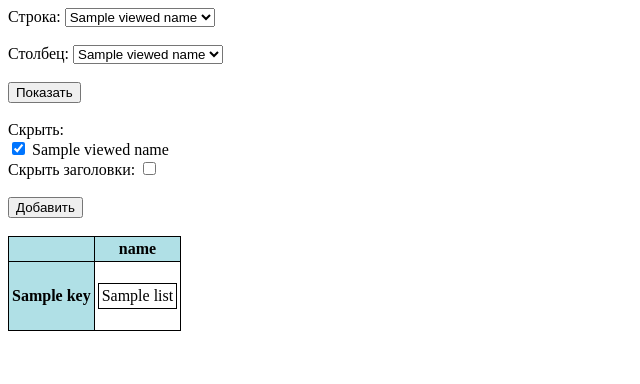
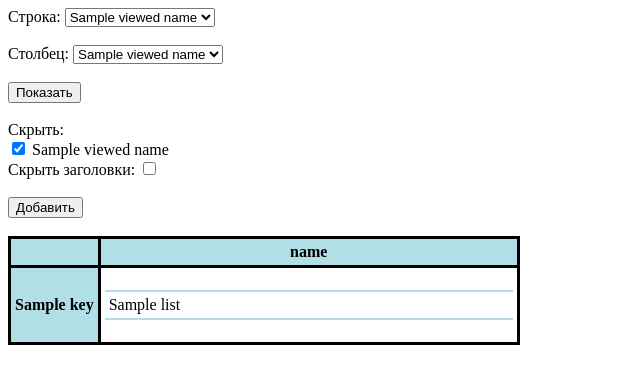
Before and after one commit to Mup0c/timetable, a Flask app: template templates/analytics.html in a window 1280 px wide. Shown: the top 384 px of the page, without its empty margins (0-640 px from the left). Run offline with Flask 2, Linux system fonts and the light colour scheme; the template is opened without the code that fills it: most values are stand-ins (such as "Sample title", 1, 10 or a date in 2020).

Commit message:
Improved design

```diff
--- a/app.py
+++ b/app.py
@@ -137,7 +137,7 @@ def insertPage(selected_table):
 
 @app.route("/analytics/")
 def analyticsPage():
-    table = getattr(metadata, tables[4])
+    table = getattr(metadata, tables[4]) #SCHED_ITEMS
     meta = getMeta(table)
     viewedNames = [col.viewedName for col in meta]
     search = Search(table)
@@ -146,7 +146,7 @@ def analyticsPage():
     showNames = request.args.get('showNames', 1, type=int)
     wasSubmitted = request.args.get('wasSubmitted', 0, type=int)
     showed_cols = [i for i in range(len(viewedNames)) if ((request.args.get(str(i), 1, type=int)) if wasSubmitted else
-        (i != selected_row and i != selected_col))]
+        (i != selected_row and i != selected_col and i != 0))] #не показывать проекции и ID по умолчанию
     if not (selected_col in range(len(viewedNames)) and selected_row in range(len(viewedNames))):
         selected_col = 1 #Пара
         selected_row = 7 #День недели
--- a/templates/analytics.html
+++ b/templates/analytics.html
@@ -6,14 +6,25 @@
      <style type="text/css">
         TABLE {
             border-collapse: collapse;
+            border: 2px solid #b0e0e6;
+            border-right: 0px;
+            border-left: 0px;
         }
         TD, TH {
-            padding: 3px;
-            border: 1px solid black;
+            padding: 4px;
+            border: 3px solid black;
         }
         TH {
             background: #b0e0e6;
         }
+        .names{
+            border: 0px;
+        }
+        .data{
+            width: 400px;
+            border: 0px;
+        }
+
      </style>
   </head>
   <body>
@@ -90,7 +101,7 @@
                 {{ key }}
               </th>
               {% for value in dict.values() %}
-                 <td align="center">
+                 <td>
                     <br>
                     {% if not value is none %}
                     {% for list in value %}
@@ -98,11 +109,11 @@
                        {% for i in showed_cols %}
                        <tr>
                           {% if showNames == 1 %}
-                          <td>
+                          <td class="names">
                              {{ viewedNames[i] }}
                           </td>
                           {% endif %}
-                          <td>
+                          <td class="data" {% if showNames == 0 %} align="center" {%endif%}>
                              {{ list[i] }}
                           </td>
                        </tr>
```
